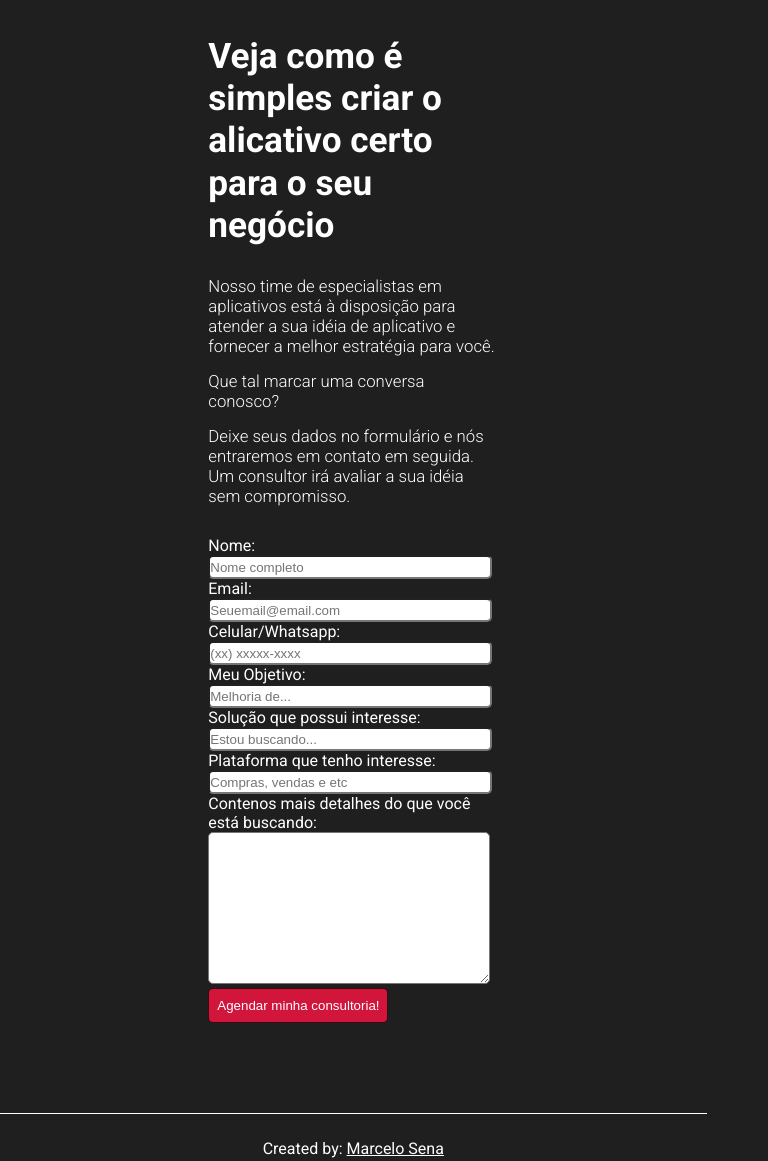
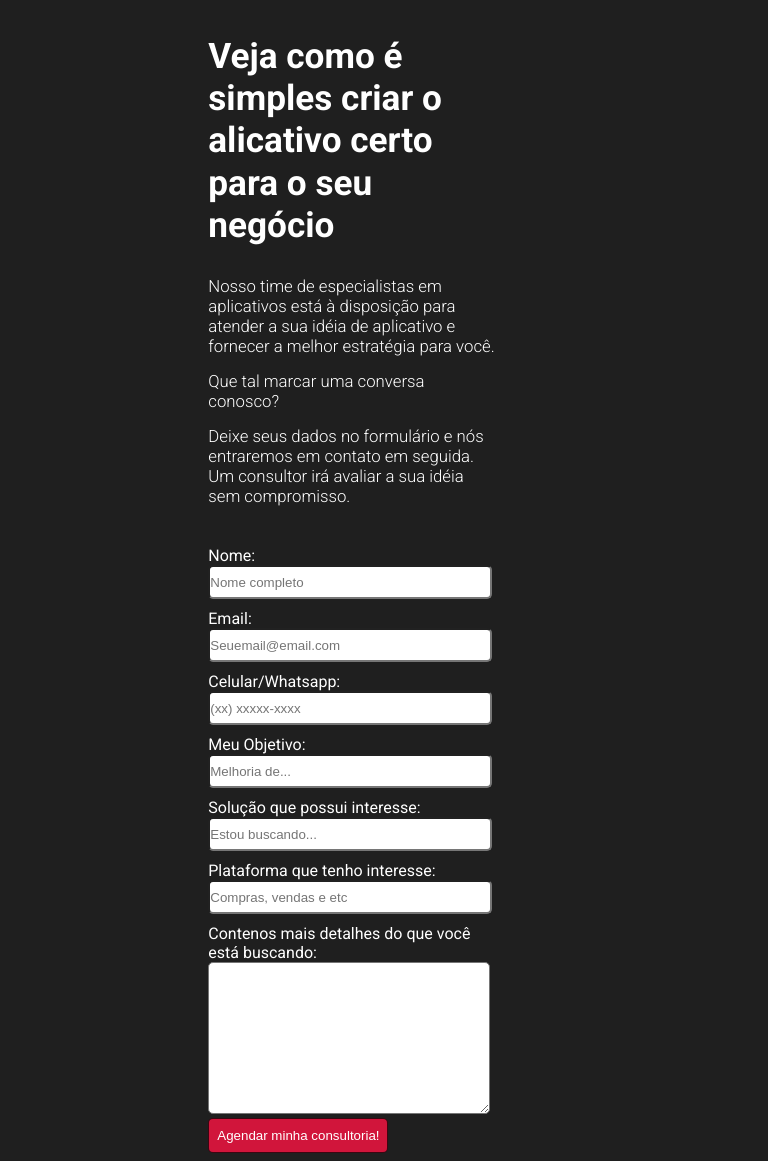
Before and after one commit to MarceloSe/Projects, a website: page Projeto1/pag/index.html in a window 768 px wide. Shown: the top 1161 px of the page. Drawn offline with Linux system fonts and the light colour scheme.

Commit message:
Input config

```diff
--- a/Projeto1/style/query.css
+++ b/Projeto1/style/query.css
@@ -1,37 +1,11 @@
 @charset "UTF-8";
 
-
-
-
-    article > p {
-        font-size:clamp(.6em, 1em + .1vw, 1.3em );
-        word-wrap: normal;
-    }
-    form {
-        width: 320px;
-        margin-top: 35px;
-        margin-bottom: 40px;
-    }
-    input{
-        width: 280px;
-    }
-    textarea{
-        width: 280px;
-    }
 
 @media screen and (min-width: 450px) and (max-width: 768px) {
 
 }
 
 @media screen and (min-width: 768px) and (max-width: 1070px) {
-    * {
-        margin: 0;
-        padding: 0;
-    }
-    html {
-        width: 100vw;
-        height: 100vh;
-    }
     section {
         display: flex;
         justify-content: center;
--- a/Projeto1/style/style.css
+++ b/Projeto1/style/style.css
@@ -42,10 +42,12 @@ form {
     margin-top: 30px;
     margin-bottom: 40px;
 }
-
+form > p {
+    margin-top: 10px;
+}
 input{
     width: 280px;
-    height: 20px;
+    height: 30px;
     border-radius: 5px;
 }
 textarea{
```
